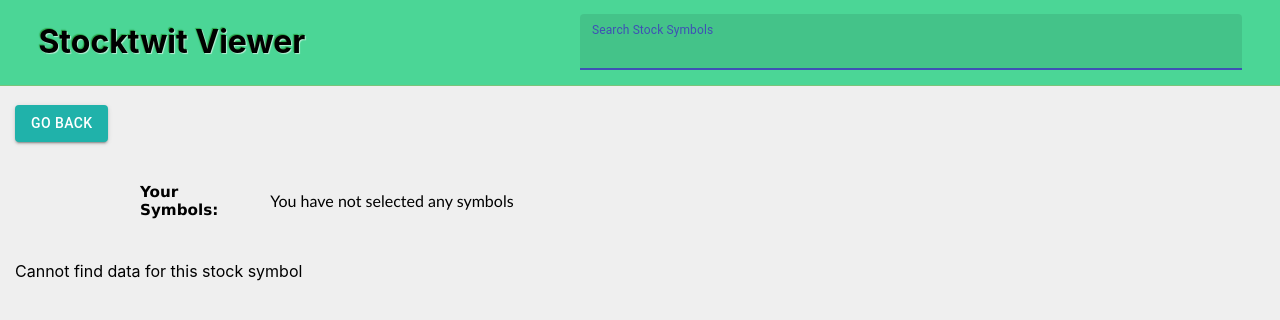
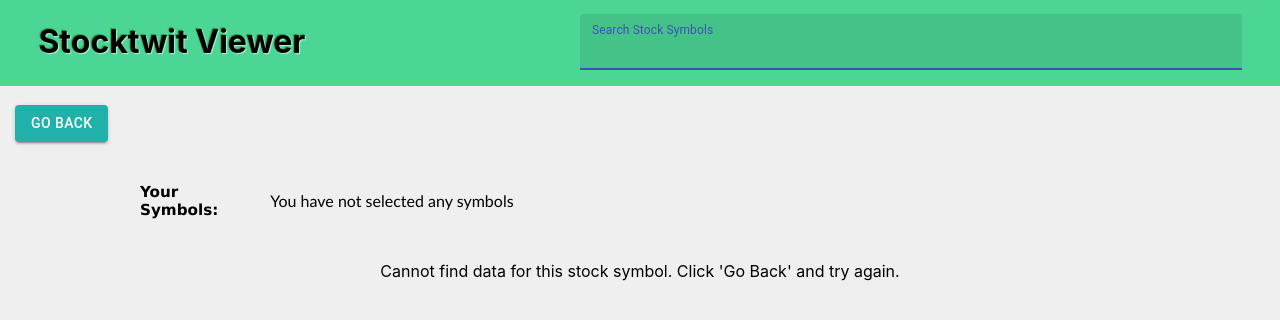
Before and after one commit to k3vnb/stocktwits-viewer--client, a React (Create React App) app: page /symbol/1 in a window 1280 px wide. Shown: the top 320 px of the page. Built offline with nearby package versions, Linux system fonts and the light colour scheme.

Commit message:
clean up sorting & rendering logic

```diff
--- a/src/components/TweetContainer/TweetContainer.jsx
+++ b/src/components/TweetContainer/TweetContainer.jsx
@@ -1,11 +1,12 @@
 import React, { useContext, useEffect, useState } from 'react';
 import { Link } from 'react-router-dom';
 import AppContext from '../../AppContext';
+import LoadingSpinner from '../LoadingSpinner/LoadingSpinner';
 import Tweet from './Tweet';
 import './TweetContainer.css';
 
 const TweetContainer = () => {
-  const { selectedSymbols, tweetStream } = useContext(AppContext);
+  const { selectedSymbols, tweetStream, loading } = useContext(AppContext);
   const [currentSelectedSymbols, setCurrentSelectedSymbols] = useState([]);
   /*
     Due to a delay in the web socket retrieval of new data,
@@ -16,10 +17,14 @@
     const selectedSymbolsIds = selectedSymbols.map(({ id }) => id);
     setCurrentSelectedSymbols(selectedSymbolsIds);
   }, [selectedSymbols]);
-  const showTweets = tweetStream.length ? (
+
+  const currentTweetStream = tweetStream.filter(
+    ({ symbol }) => currentSelectedSymbols.indexOf(symbol.id) !== -1
+  );
+
+  const showTweets = currentTweetStream.length ? (
     <div className="tweets__container--outer">
-      {tweetStream.map(({ symbol, messages }) => {
-        if (currentSelectedSymbols.indexOf(symbol.id) !== -1) {
+      {currentTweetStream.map(({ symbol, messages }) => {
         const messageCount = messages.length < 5 ? messages.length : 5;
         return (
           <div key={symbol.id} className="symbol__tweets-container">
@@ -32,9 +37,9 @@
             {messages.slice(0, 5).map((message) => (
               <Tweet key={message.id} tweetProps={message} />
             ))}
+            {loading && <LoadingSpinner />}
           </div>
         );
-        }
       })}
     </div>
   ) : (
--- a/src/components/TweetContainer/TweetPage.jsx
+++ b/src/components/TweetContainer/TweetPage.jsx
@@ -15,6 +15,10 @@
     const validIds = tweetStream.map(({ symbol }) => symbol.id);
     return validIds.some((id) => id === symbolIdToNumber);
   };
+  const currentTweetStream = tweetStream.length
+    ? tweetStream.find(({ symbol }) => symbol.id === symbolIdToNumber)
+    : {};
+  console.log(currentTweetStream);
 
   return (
     <section className="tweet-page">
@@ -22,22 +26,21 @@
         Go Back
       </Button>
       <ChipContainer />
-      {checkSymbolId() &&
-        tweetStream.map(({ symbol, messages }) => {
-          if (symbol.id === symbolIdToNumber) {
-            const messageCount = messages.length;
-            return (
-              <div key={symbol.id} className="symbol__tweets-container">
-                <h4>{`${symbol.symbol} - ${symbol.title}`}</h4>
-                <h6>{`Showing ${messageCount} of ${messages.length} Tweets`}</h6>
-                {messages.map((message) => (
-                  <Tweet key={message.id} tweetProps={message} />
-                ))}
-              </div>
-            );
-          }
-        })}
-      {!checkSymbolId() && <div>Cannot find data for this stock symbol</div>}
+      {checkSymbolId() && currentTweetStream.symbol && (
+        <div className="symbol__tweets-container">
+          <h4>{`${currentTweetStream.symbol.symbol} - ${currentTweetStream.symbol.title}`}</h4>
+          <h6>{`Showing ${currentTweetStream.messages.length} of ${currentTweetStream.messages.length} Tweets`}</h6>
+          {currentTweetStream.messages.map((message) => (
+            <Tweet key={message.id} tweetProps={message} />
+          ))}
+        </div>
+      )}
+      {!checkSymbolId() && (
+        <div style={{ textAlign: 'center' }}>
+          Cannot find data for this stock symbol. Click &apos;Go Back&apos; and
+          try again.
+        </div>
+      )}
     </section>
   );
 };
```
Lines whose indentation alone changed are shown as unchanged.
